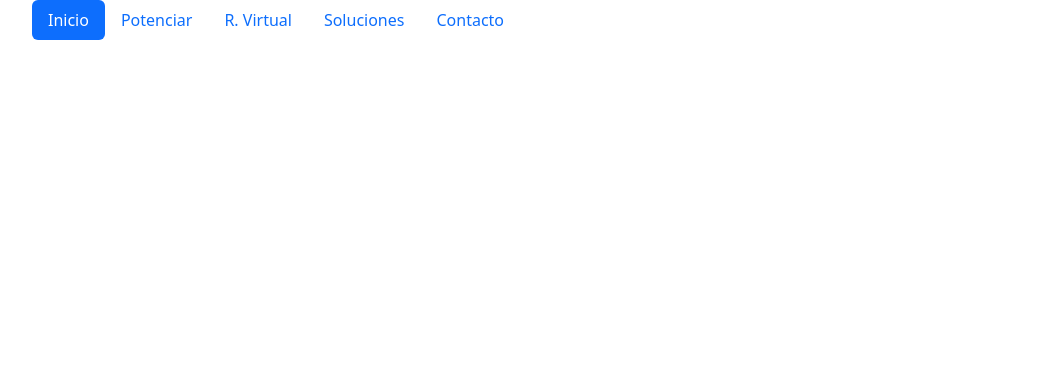
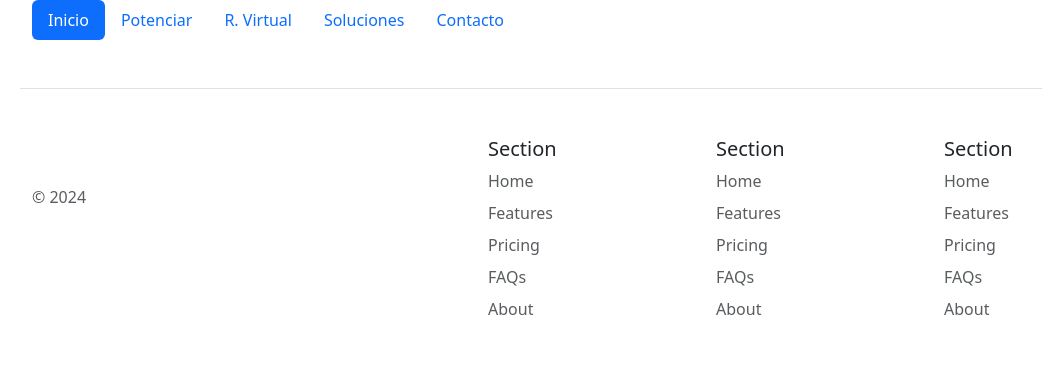
Before and after one commit to jelujr17/Jaquemate, a PHP site: page / in a window 1280 px wide. Shown: the top 392 px of the page, without its empty margins (50-1092 px from the left). Run offline with PHP 8.4, Linux system fonts and the light colour scheme.

Commit message:
jodderrr

```diff
--- a/vista/layout/footer.php
+++ b/vista/layout/footer.php
@@ -1,5 +1,51 @@
 </div>
+<div class="container">
+  <footer class="row row-cols-1 row-cols-sm-2 row-cols-md-5 py-5 my-5 border-top">
+    <div class="col mb-3">
+      <a href="/" class="d-flex align-items-center mb-3 link-body-emphasis text-decoration-none">
+        <svg class="bi me-2" width="40" height="32"><use xlink:href="#bootstrap"></use></svg>
+      </a>
+      <p class="text-body-secondary">© 2024</p>
+    </div>
 
+    <div class="col mb-3">
+
+    </div>
+
+    <div class="col mb-3">
+      <h5>Section</h5>
+      <ul class="nav flex-column">
+        <li class="nav-item mb-2"><a href="#" class="nav-link p-0 text-body-secondary">Home</a></li>
+        <li class="nav-item mb-2"><a href="#" class="nav-link p-0 text-body-secondary">Features</a></li>
+        <li class="nav-item mb-2"><a href="#" class="nav-link p-0 text-body-secondary">Pricing</a></li>
+        <li class="nav-item mb-2"><a href="#" class="nav-link p-0 text-body-secondary">FAQs</a></li>
+        <li class="nav-item mb-2"><a href="#" class="nav-link p-0 text-body-secondary">About</a></li>
+      </ul>
+    </div>
+
+    <div class="col mb-3">
+      <h5>Section</h5>
+      <ul class="nav flex-column">
+        <li class="nav-item mb-2"><a href="#" class="nav-link p-0 text-body-secondary">Home</a></li>
+        <li class="nav-item mb-2"><a href="#" class="nav-link p-0 text-body-secondary">Features</a></li>
+        <li class="nav-item mb-2"><a href="#" class="nav-link p-0 text-body-secondary">Pricing</a></li>
+        <li class="nav-item mb-2"><a href="#" class="nav-link p-0 text-body-secondary">FAQs</a></li>
+        <li class="nav-item mb-2"><a href="#" class="nav-link p-0 text-body-secondary">About</a></li>
+      </ul>
+    </div>
+
+    <div class="col mb-3">
+      <h5>Section</h5>
+      <ul class="nav flex-column">
+        <li class="nav-item mb-2"><a href="#" class="nav-link p-0 text-body-secondary">Home</a></li>
+        <li class="nav-item mb-2"><a href="#" class="nav-link p-0 text-body-secondary">Features</a></li>
+        <li class="nav-item mb-2"><a href="#" class="nav-link p-0 text-body-secondary">Pricing</a></li>
+        <li class="nav-item mb-2"><a href="#" class="nav-link p-0 text-body-secondary">FAQs</a></li>
+        <li class="nav-item mb-2"><a href="#" class="nav-link p-0 text-body-secondary">About</a></li>
+      </ul>
+    </div>
+  </footer>
+</div>
 </body>
 <script src="https://cdn.jsdelivr.net/npm/bootstrap@5.3.3/dist/js/bootstrap.bundle.min.js" integrity="sha384-YvpcrYf0tY3lHB60NNkmXc5s9fDVZLESaAA55NDzOxhy9GkcIdslK1eN7N6jIeHz" crossorigin="anonymous"></script>
 </html>
```
